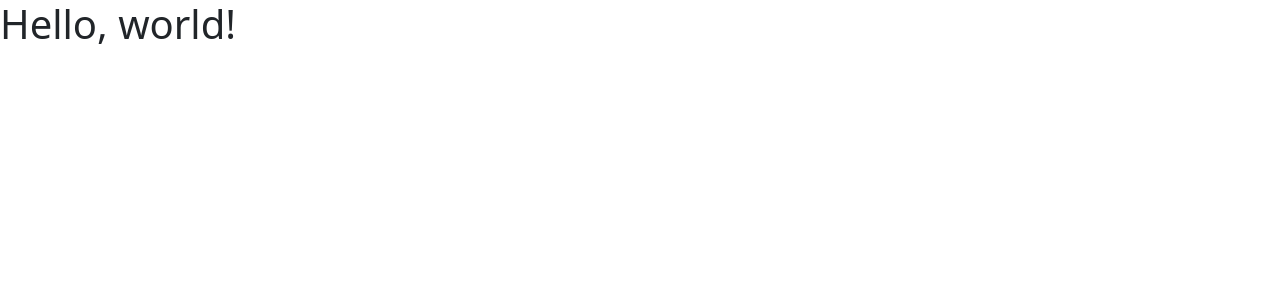
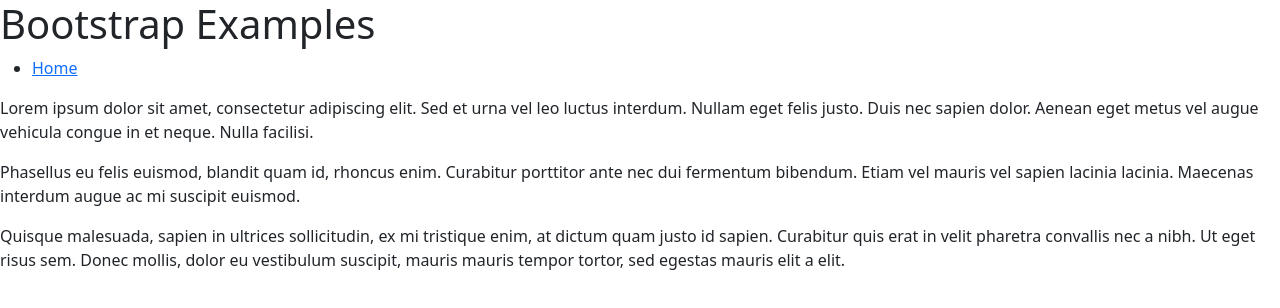
Before and after one commit to zKevin19/bootstrap-examples, a plain HTML site: page index.html in a window 1280 px wide. Drawn offline with nearby package versions, Linux system fonts and the light colour scheme.

Commit message:
changes to index.html

```diff
--- a/index.html
+++ b/index.html
@@ -8,7 +8,21 @@
     <link rel="stylesheet" href="css/style.css">
   </head>
   <body>
-    <h1>Hello, world!</h1>
+    <header>
+    <h1>Bootstrap Examples</h1>
+    <nav>
+        <ul>
+          <li><a href="index.html">Home</a></li>
+        </ul>
+      </nav>
+
+      <main>
+        <p>Lorem ipsum dolor sit amet, consectetur adipiscing elit. Sed et urna vel leo luctus interdum. Nullam eget felis justo. Duis nec sapien dolor. Aenean eget metus vel augue vehicula congue in et neque. Nulla facilisi.</p>
+        <p>Phasellus eu felis euismod, blandit quam id, rhoncus enim. Curabitur porttitor ante nec dui fermentum bibendum. Etiam vel mauris vel sapien lacinia lacinia. Maecenas interdum augue ac mi suscipit euismod.</p>
+        <p>Quisque malesuada, sapien in ultrices sollicitudin, ex mi tristique enim, at dictum quam justo id sapien. Curabitur quis erat in velit pharetra convallis nec a nibh. Ut eget risus sem. Donec mollis, dolor eu vestibulum suscipit, mauris mauris tempor tortor, sed egestas mauris elit a elit. </p>
+      </main>
+
     <script src="https://cdn.jsdelivr.net/npm/bootstrap@5.3.0-alpha3/dist/js/bootstrap.bundle.min.js" integrity="sha384-ENjdO4Dr2bkBIFxQpeoTz1HIcje39Wm4jDKdf19U8gI4ddQ3GYNS7NTKfAdVQSZe" crossorigin="anonymous"></script>
+    </header>
   </body>
 </html>
```
